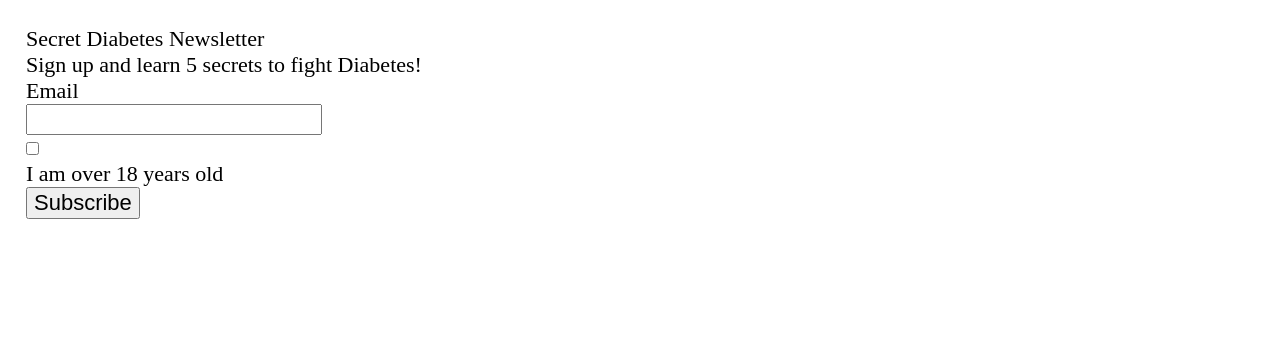
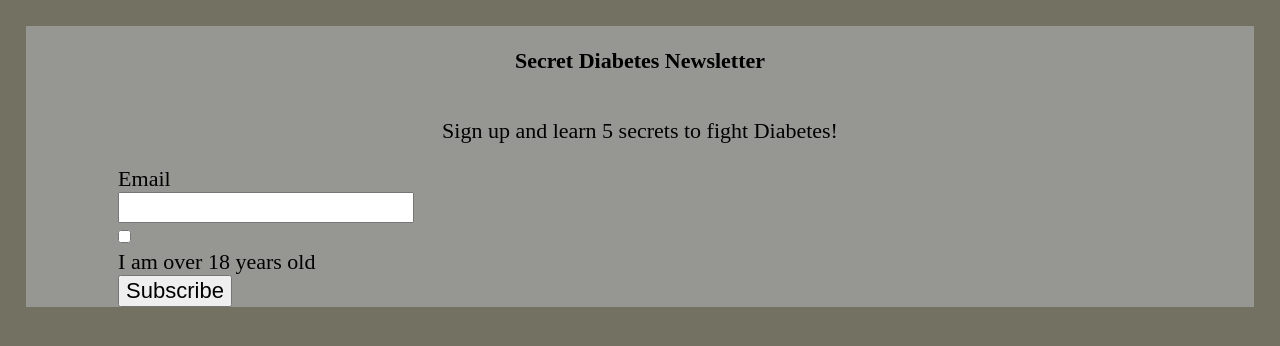
Before and after one commit to jlizardi1/lab3, a plain HTML site: page index.html in a window 1280 px wide. Drawn offline with nearby package versions, Linux system fonts and the light colour scheme.

Commit message:
adding first css

```diff
--- a/css/screen.css
+++ b/css/screen.css
@@ -203,6 +203,35 @@ label {
 }
 
 /* ===== LAYOUT STYLES ====== */
+#content{
+  width: 85%;
+  margin: auto;
+}
 
+html {
+  background-color: rgb(115, 114, 98);
+
+}
+body {
+  background-color: rgb(150, 150, 147);
+  align-content: center;
+
+}
+h1 {
+  font-weight: bold;
+}
+
+h1, p {
+  text-align: center;
+  margin: auto;
+  padding: 1em;
+  box-sizing: border-box;
+
+}
+form {
+  width: auto;
+  height: auto;
+  box-sizing: border-box;
+}
 
 /* ===== STATE STYLES ======= */
```
